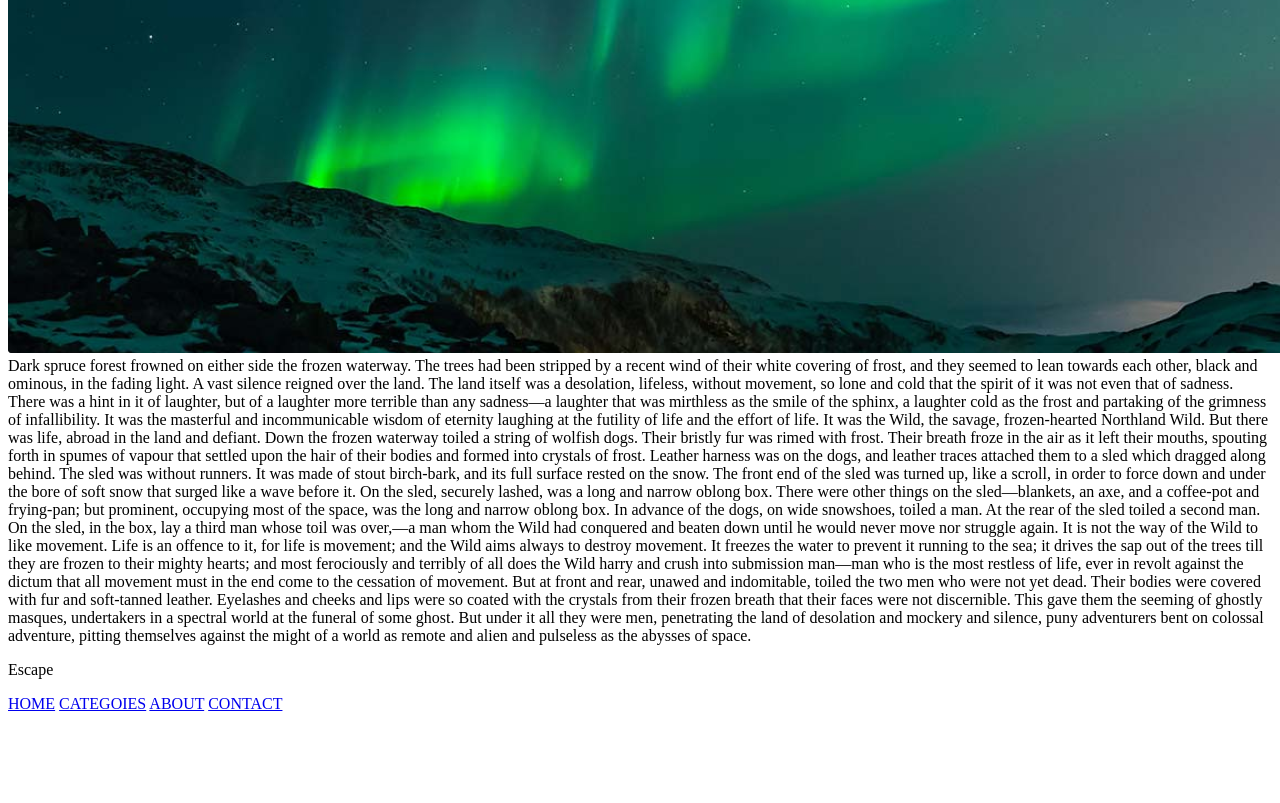
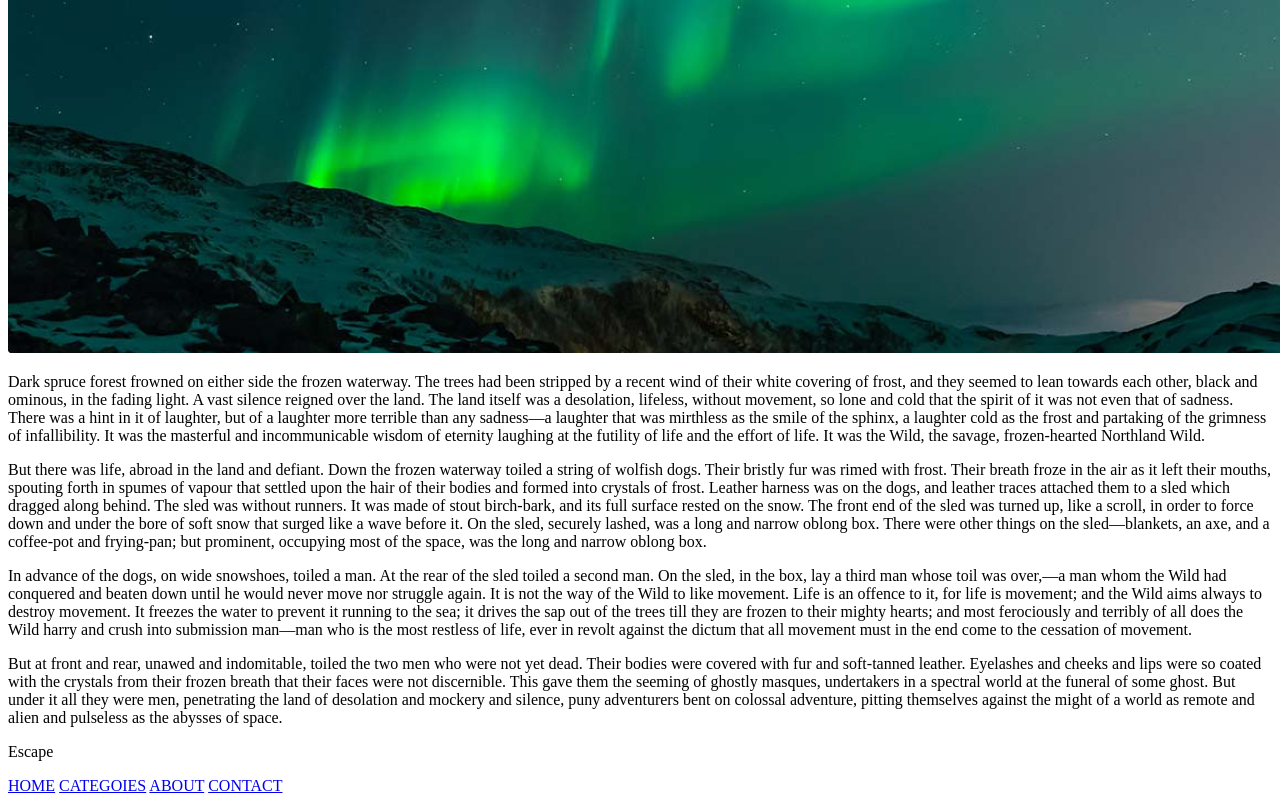
Before and after one commit to objshka/WebLw1, a plain HTML site: page the-road-ahead.html in a window 1280 px wide. Shown: the part 350-1153 px from the top of the page. Before the commit the page ends 1071 px from the top, so only its background shows below. Drawn offline with Linux system fonts and the light colour scheme.

Commit message:
Update the-road-ahead.html

```diff
--- a/the-road-ahead.html
+++ b/the-road-ahead.html
@@ -1,5 +1,5 @@
 <!DOCTYPE html>
-<html lang="ru">
+<html lang="en">
     <head>
         <meta charset="UTF-8">
         <title>Escape</title>
@@ -22,15 +22,10 @@
             <img src="images/sky.png" alt="">
         </div>
         <div>
-            <article>
-                Dark spruce forest frowned on either side the frozen waterway. The trees had been stripped by a recent wind of their white covering of frost, and they seemed to lean towards each other, black and ominous, in the fading light. A vast silence reigned over the land. The land itself was a desolation, lifeless, without movement, so lone and cold that the spirit of it was not even that of sadness. There was a hint in it of laughter, but of a laughter more terrible than any sadness—a laughter that was mirthless as the smile of the sphinx, a laughter cold as the frost and partaking of the grimness of infallibility. It was the masterful and incommunicable wisdom of eternity laughing at the futility of life and the effort of life. It was the Wild, the savage, frozen-hearted Northland Wild.
-
-But there was life, abroad in the land and defiant. Down the frozen waterway toiled a string of wolfish dogs. Their bristly fur was rimed with frost. Their breath froze in the air as it left their mouths, spouting forth in spumes of vapour that settled upon the hair of their bodies and formed into crystals of frost. Leather harness was on the dogs, and leather traces attached them to a sled which dragged along behind. The sled was without runners. It was made of stout birch-bark, and its full surface rested on the snow. The front end of the sled was turned up, like a scroll, in order to force down and under the bore of soft snow that surged like a wave before it. On the sled, securely lashed, was a long and narrow oblong box. There were other things on the sled—blankets, an axe, and a coffee-pot and frying-pan; but prominent, occupying most of the space, was the long and narrow oblong box.
-
-In advance of the dogs, on wide snowshoes, toiled a man. At the rear of the sled toiled a second man. On the sled, in the box, lay a third man whose toil was over,—a man whom the Wild had conquered and beaten down until he would never move nor struggle again. It is not the way of the Wild to like movement. Life is an offence to it, for life is movement; and the Wild aims always to destroy movement. It freezes the water to prevent it running to the sea; it drives the sap out of the trees till they are frozen to their mighty hearts; and most ferociously and terribly of all does the Wild harry and crush into submission man—man who is the most restless of life, ever in revolt against the dictum that all movement must in the end come to the cessation of movement.
-
-But at front and rear, unawed and indomitable, toiled the two men who were not yet dead. Their bodies were covered with fur and soft-tanned leather. Eyelashes and cheeks and lips were so coated with the crystals from their frozen breath that their faces were not discernible. This gave them the seeming of ghostly masques, undertakers in a spectral world at the funeral of some ghost. But under it all they were men, penetrating the land of desolation and mockery and silence, puny adventurers bent on colossal adventure, pitting themselves against the might of a world as remote and alien and pulseless as the abysses of space.
-            </article>
+            <p>Dark spruce forest frowned on either side the frozen waterway. The trees had been stripped by a recent wind of their white covering of frost, and they seemed to lean towards each other, black and ominous, in the fading light. A vast silence reigned over the land. The land itself was a desolation, lifeless, without movement, so lone and cold that the spirit of it was not even that of sadness. There was a hint in it of laughter, but of a laughter more terrible than any sadness—a laughter that was mirthless as the smile of the sphinx, a laughter cold as the frost and partaking of the grimness of infallibility. It was the masterful and incommunicable wisdom of eternity laughing at the futility of life and the effort of life. It was the Wild, the savage, frozen-hearted Northland Wild.</p>
+            <p>But there was life, abroad in the land and defiant. Down the frozen waterway toiled a string of wolfish dogs. Their bristly fur was rimed with frost. Their breath froze in the air as it left their mouths, spouting forth in spumes of vapour that settled upon the hair of their bodies and formed into crystals of frost. Leather harness was on the dogs, and leather traces attached them to a sled which dragged along behind. The sled was without runners. It was made of stout birch-bark, and its full surface rested on the snow. The front end of the sled was turned up, like a scroll, in order to force down and under the bore of soft snow that surged like a wave before it. On the sled, securely lashed, was a long and narrow oblong box. There were other things on the sled—blankets, an axe, and a coffee-pot and frying-pan; but prominent, occupying most of the space, was the long and narrow oblong box.</p>
+            <p>In advance of the dogs, on wide snowshoes, toiled a man. At the rear of the sled toiled a second man. On the sled, in the box, lay a third man whose toil was over,—a man whom the Wild had conquered and beaten down until he would never move nor struggle again. It is not the way of the Wild to like movement. Life is an offence to it, for life is movement; and the Wild aims always to destroy movement. It freezes the water to prevent it running to the sea; it drives the sap out of the trees till they are frozen to their mighty hearts; and most ferociously and terribly of all does the Wild harry and crush into submission man—man who is the most restless of life, ever in revolt against the dictum that all movement must in the end come to the cessation of movement.</p>
+            <p>But at front and rear, unawed and indomitable, toiled the two men who were not yet dead. Their bodies were covered with fur and soft-tanned leather. Eyelashes and cheeks and lips were so coated with the crystals from their frozen breath that their faces were not discernible. This gave them the seeming of ghostly masques, undertakers in a spectral world at the funeral of some ghost. But under it all they were men, penetrating the land of desolation and mockery and silence, puny adventurers bent on colossal adventure, pitting themselves against the might of a world as remote and alien and pulseless as the abysses of space.</p>
         </div>
         <footer>
             <p>Escape</p>
```
